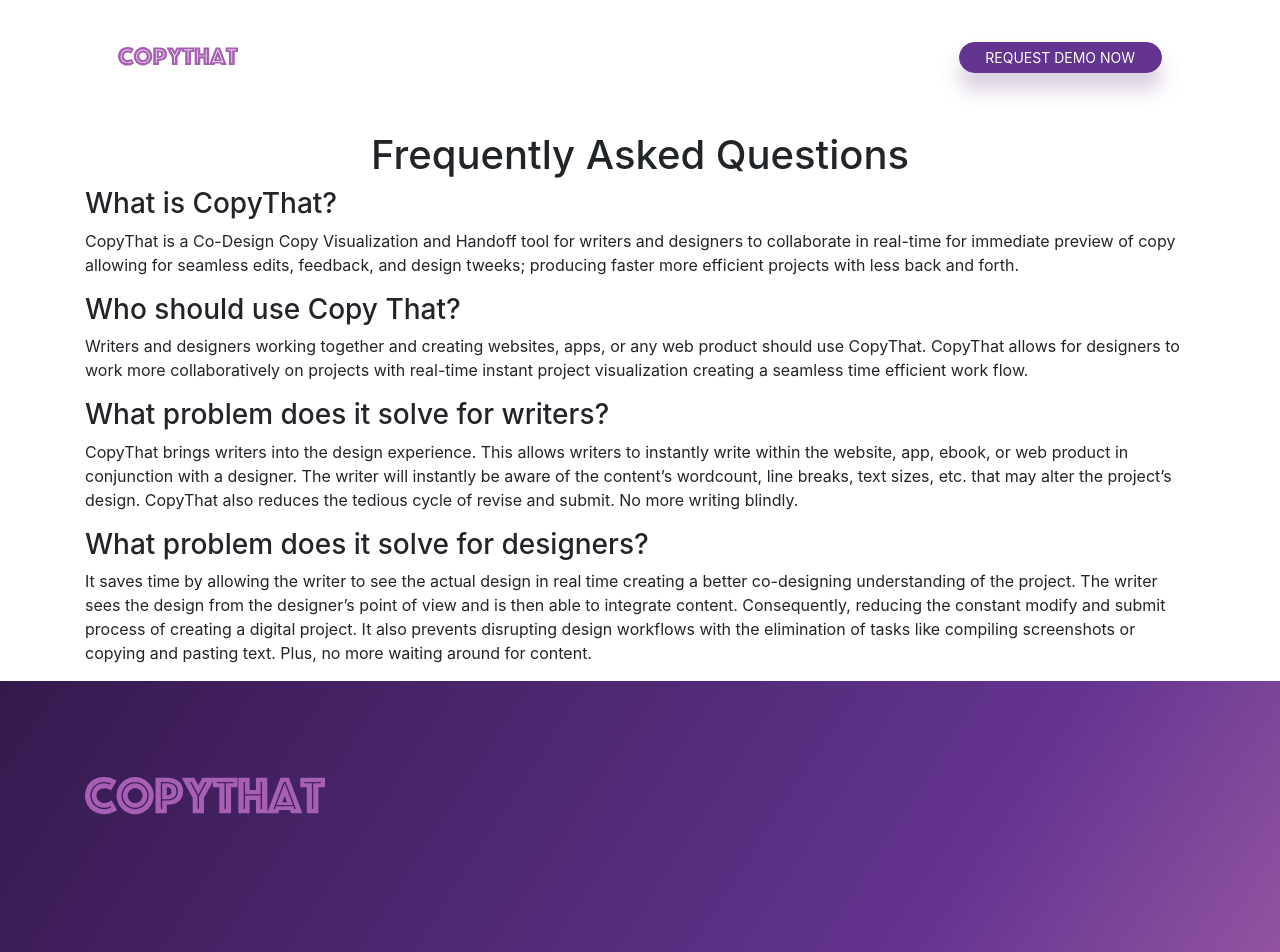
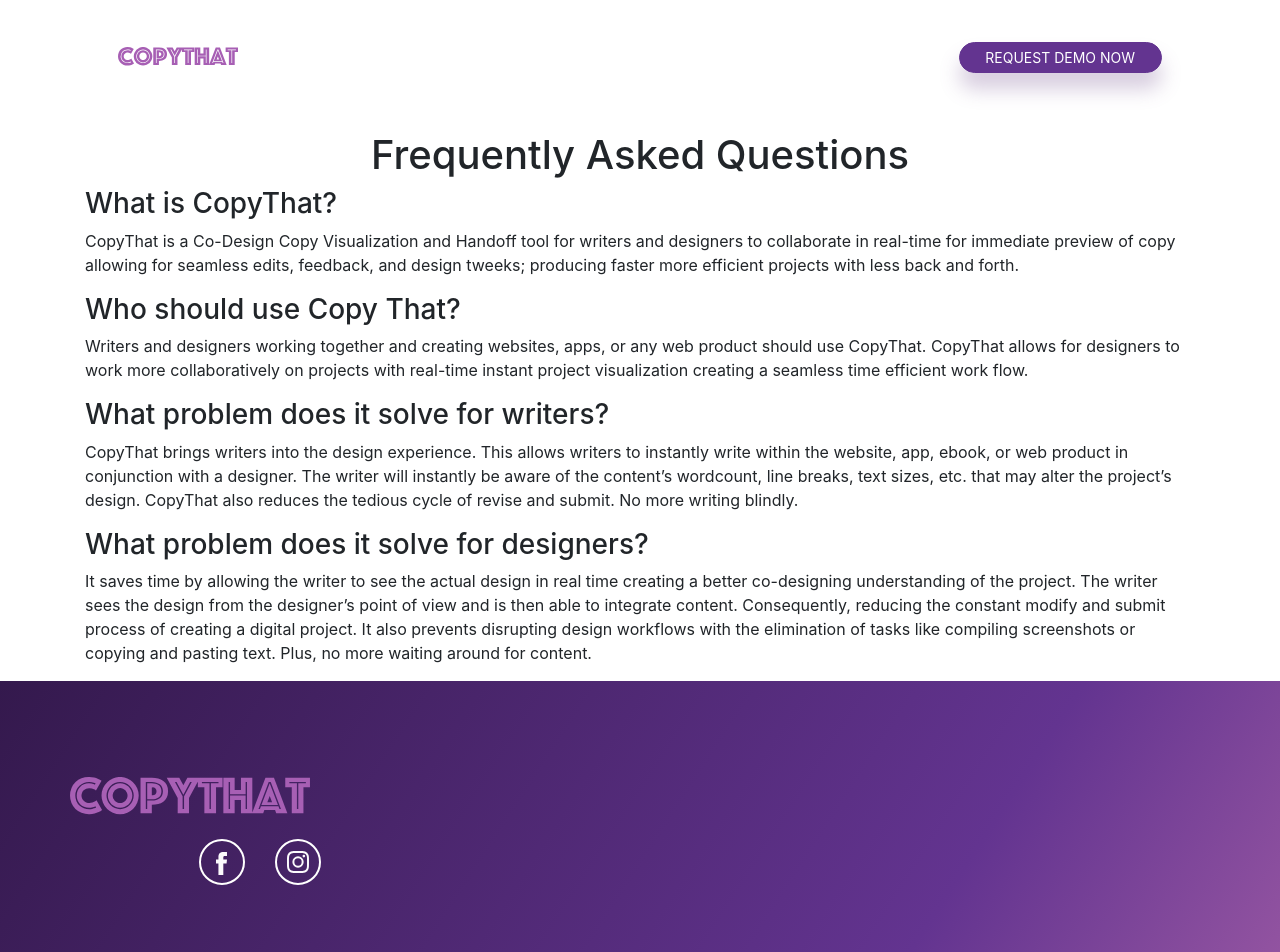
Before and after one commit to yashu2001/Copy_That, a React (Create React App) app: page /faq in a window 1280 px wide. Shown: the top 952 px of the page. Built offline with nearby package versions, Linux system fonts and the light colour scheme.

Commit message:
Social links added

```diff
--- a/src/components/FAQ/Footer.js
+++ b/src/components/FAQ/Footer.js
@@ -1,10 +1,11 @@
 import React from "react";
-import { Container } from "react-bootstrap";
+import { Container, Row, Col } from "react-bootstrap";
 
 export default function Footer() {
   return (
     <div className="footer pt-5">
       <Container className="pt-5">
+        <Row>
           <svg
             xmlns="http://www.w3.org/2000/svg"
             width="240"
@@ -19,6 +20,71 @@
               fill="#a75fb4"
             />
           </svg>
+        </Row>
+        <Row className="mt-4">
+          <Col
+            xs={{ span: 6, offset: 0 }}
+            sm={{ span: 3, offset: 0 }}
+            md={{ span: 3, offset: 0 }}
+            lg={2}
+            className="text-right"
+          >
+            <a href="https://www.facebook.com/" target="_blank">
+              <svg
+                xmlns="http://www.w3.org/2000/svg"
+                width="46"
+                height="46"
+                viewBox="0 0 46 46"
+              >
+                <g id="facebook" transform="translate(1 1)">
+                  <rect id="Rectangle" width="44" height="44" fill="none" />
+                  <path
+                    id="Oval"
+                    d="M22,0A22,22,0,1,1,0,22,22,22,0,0,1,22,0Z"
+                    fill="none"
+                    stroke="#fff"
+                    stroke-width="2"
+                  />
+                  <path
+                    id="Shape"
+                    d="M23.315,35H18.437V23.5H16V19.536h2.437V17.156c0-3.233,1.375-5.156,5.286-5.156h3.255v3.964H24.944c-1.522,0-1.623.554-1.623,1.587l-.007,1.984H27L26.569,23.5H23.314V35Z"
+                    fill="#fbfafc"
+                    fill-rule="evenodd"
+                  />
+                </g>
+              </svg>
+            </a>
+          </Col>
+          <Col xs={6} sm={4} md={3} lg={2}>
+            <a href="https://www.instagram.com/" target="_blank">
+              <svg
+                xmlns="http://www.w3.org/2000/svg"
+                width="46"
+                height="46"
+                viewBox="0 0 46 46"
+              >
+                <g id="instagram" transform="translate(1 1)">
+                  <rect id="Rectangle" width="44" height="44" fill="none" />
+                  <circle
+                    id="Oval"
+                    cx="22"
+                    cy="22"
+                    r="22"
+                    fill="none"
+                    stroke="#fff"
+                    stroke-width="2"
+                  />
+                  <path
+                    id="Shape"
+                    d="M22,12.982c2.937,0,3.285.011,4.445.064a6.089,6.089,0,0,1,2.043.379,3.643,3.643,0,0,1,2.088,2.088,6.087,6.087,0,0,1,.379,2.043c.053,1.16.064,1.508.064,4.445s-.011,3.285-.064,4.445a6.087,6.087,0,0,1-.379,2.043,3.642,3.642,0,0,1-2.088,2.088,6.087,6.087,0,0,1-2.043.379c-1.16.053-1.508.064-4.445.064s-3.285-.011-4.445-.064a6.086,6.086,0,0,1-2.043-.379,3.642,3.642,0,0,1-2.088-2.088,6.087,6.087,0,0,1-.379-2.043c-.053-1.16-.064-1.508-.064-4.445s.011-3.285.064-4.445a6.087,6.087,0,0,1,.379-2.043,3.643,3.643,0,0,1,2.088-2.088,6.088,6.088,0,0,1,2.042-.379c1.16-.053,1.508-.064,4.445-.064M22,11c-2.987,0-3.362.013-4.535.066a8.074,8.074,0,0,0-2.67.511,5.625,5.625,0,0,0-3.217,3.217,8.074,8.074,0,0,0-.511,2.67C11.013,18.638,11,19.013,11,22s.013,3.362.066,4.535a8.074,8.074,0,0,0,.511,2.67,5.625,5.625,0,0,0,3.217,3.217,8.074,8.074,0,0,0,2.67.511C18.638,32.987,19.013,33,22,33s3.362-.013,4.535-.066a8.074,8.074,0,0,0,2.67-.511,5.625,5.625,0,0,0,3.217-3.217,8.074,8.074,0,0,0,.511-2.67C32.987,25.362,33,24.987,33,22s-.013-3.362-.066-4.535a8.074,8.074,0,0,0-.511-2.67,5.625,5.625,0,0,0-3.217-3.217,8.074,8.074,0,0,0-2.67-.511C25.362,11.013,24.987,11,22,11Zm.022,5.369a5.653,5.653,0,1,0,5.653,5.653A5.653,5.653,0,0,0,22.022,16.369Zm0,9.322a3.669,3.669,0,1,1,3.669-3.669A3.669,3.669,0,0,1,22.022,25.691Zm7.137-9.584a1.31,1.31,0,1,1-1.31-1.31A1.31,1.31,0,0,1,29.159,16.107Z"
+                    fill="#fbfafc"
+                    fill-rule="evenodd"
+                  />
+                </g>
+              </svg>
+            </a>
+          </Col>
+        </Row>
       </Container>
     </div>
   );
```
Lines whose indentation alone changed are shown as unchanged.
